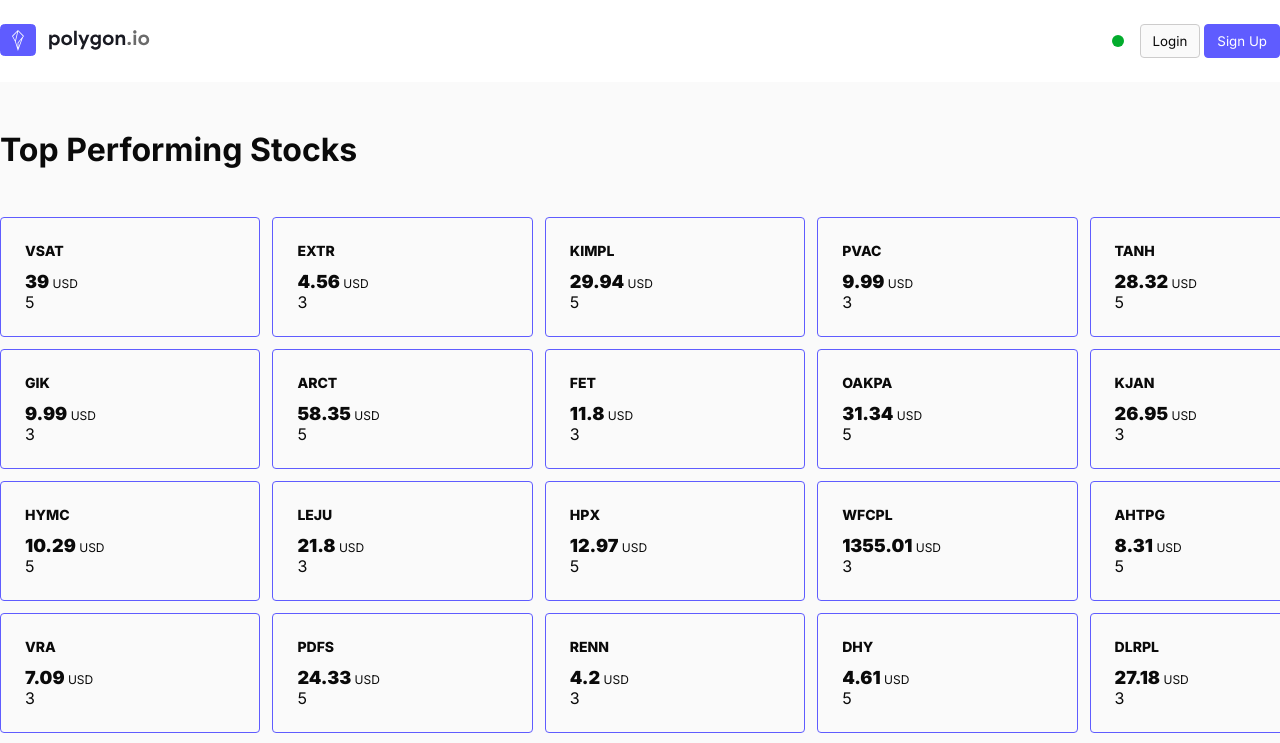
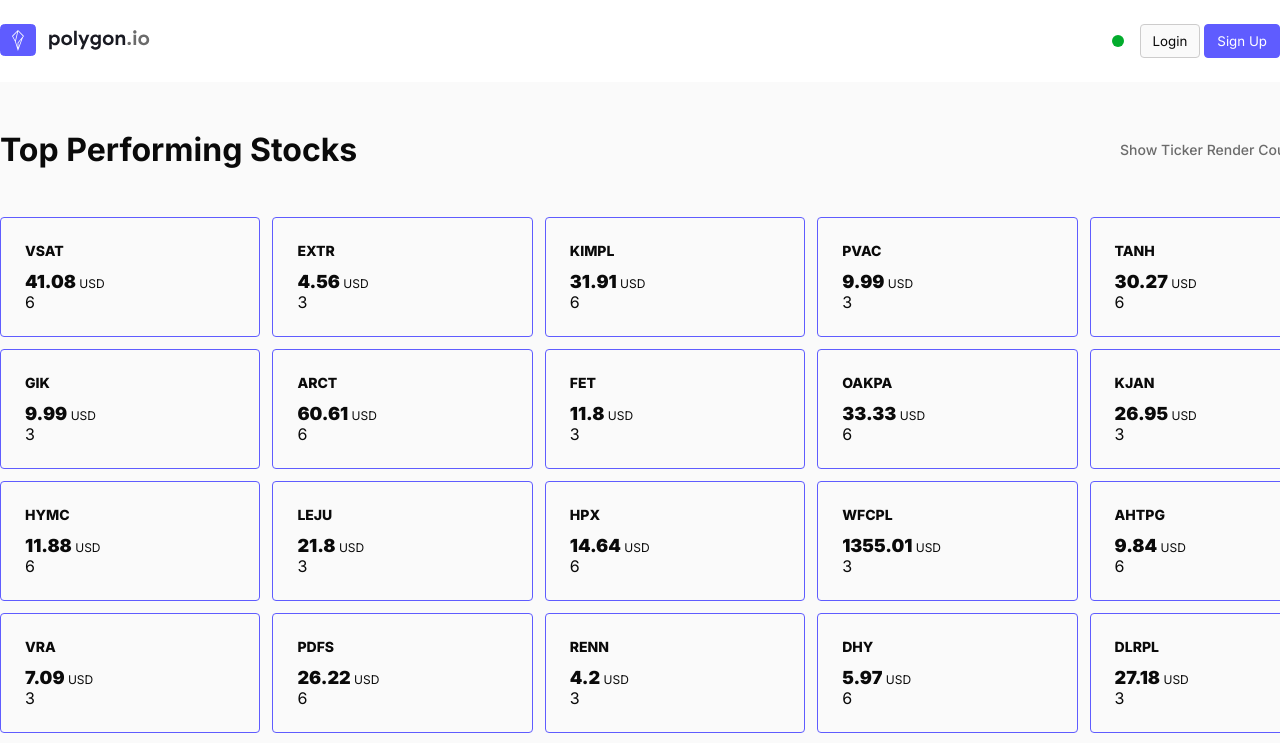
Before and after one commit to yehudabortz/polygon, a React (Create React App) app: page / in a window 1280 px wide. Shown: the top 743 px of the page. Built offline with nearby package versions, Linux system fonts and the light colour scheme.

Commit message:
Add Toggle buttons

```diff
--- a/src/App.jsx
+++ b/src/App.jsx
@@ -1,5 +1,8 @@
 import styled from "@emotion/styled";
+
+import { Toggle } from "./components/buttons/Toggle";
 import { useMemo, useState, useEffect } from "react";
+import { StandardGridWrap } from "./components/wrappers/index";
 import { NavBar } from "./components/navigation/NavBar";
 import "./App.scss";
 import { Home } from "./pages/Home/index.jsx";
@@ -8,7 +11,14 @@ function App() {
     <>
       <NavBar />
       <AppWrap className="App">
-        <PageTitle>Top Performing Stocks</PageTitle>
+        <SubNavWrap>
+          <PageTitle>Top Performing Stocks</PageTitle>
+          <StandardGridWrap className="grid-column">
+            <ToggleLabel>Show Ticker Render Counts</ToggleLabel>
+            <Toggle />
+          </StandardGridWrap>
+        </SubNavWrap>
+
         <Home />
       </AppWrap>
     </>
@@ -17,14 +27,25 @@ function App() {
 
 export default App;
 
-export const PageTitle = styled.h1`
-  margin-top: calc(var(--main-padding) * 2);
-  margin-bottom: var(--main-padding);
+const PageTitle = styled.h1`
+  width: 100%;
 `;
-export const AppWrap = styled.div`
+const AppWrap = styled.div`
   background: var(--main-bg-color);
   min-height: 100vh;
   position: relative;
   width: var(--container-width);
   margin: auto;
 `;
+const SubNavWrap = styled.div`
+  display: flex;
+  gap: var(--main-grid-gap);
+  margin-top: calc(var(--main-padding) * 2);
+  margin-bottom: var(--main-padding);
+`;
+const ToggleLabel = styled.span`
+  font-weight: 500;
+  font-size: 14px;
+  color: var(--muted-text-color);
+  margin: auto;
+`;
--- a/src/App.scss
+++ b/src/App.scss
@@ -2,6 +2,7 @@
 :root {
   --main-text-color: #0a0a0a;
   --secondary-text-color: #fff;
+  --muted-text-color: #6b6b6b;
   --main-bg-color: #fafafa;
   --main-border-color: #cdcccc;
   --main-accent-color: #5f5cff;
@@ -24,3 +25,24 @@
 body {
   background: var(--main-bg-color);
 }
+
+h1,
+h2,
+h3,
+h4,
+h5,
+h6,
+p,
+span,
+label,
+button {
+  margin: none;
+  -webkit-hyphens: auto;
+  -ms-hyphens: auto;
+  hyphens: auto;
+  width: max-content;
+}
+
+.grid-column {
+  grid-auto-flow: column;
+}
--- /dev/null
+++ b/src/components/buttons/Toggle/index.js
@@ -0,0 +1,30 @@
+import React from "react";
+import styled from "@emotion/styled";
+
+export const Toggle = ({ ...props }) => {
+  return (
+    <ToggleButton {...props}>
+      <ToggleKnob />
+    </ToggleButton>
+  );
+};
+
+export const ToggleButton = styled.button`
+  position: relative;
+  background: var(--main-accent-color);
+  height: 18px;
+  width: 32px;
+  border-radius: 50px;
+  border: solid var(--main-accent-color) 1px;
+  margin: auto;
+`;
+export const ToggleKnob = styled.span`
+  height: 14px;
+  width: 14px;
+  bottom: 1px;
+  right: 1px;
+  z-index: 2;
+  background: var(--main-bg-color);
+  position: absolute;
+  border-radius: 50px;
+`;
--- a/src/components/navigation/NavBar.js
+++ b/src/components/navigation/NavBar.js
@@ -1,4 +1,5 @@
 import React from "react";
+
 import { StandardColumnGridWrapper } from "../wrappers/index";
 
 import { PrimaryButton, SecondaryButton } from "../buttons/index";
--- a/src/components/wrappers/index.js
+++ b/src/components/wrappers/index.js
@@ -1,4 +1,9 @@
 import styled from "@emotion/styled";
+export const StandardGridWrap = styled.div`
+  display: grid;
+  gap: var(--main-grid-gap);
+  width: max-content;
+`;
 export const StandardColumnGridWrapper = styled.div`
   display: grid;
 
--- a/src/pages/Home/index.jsx
+++ b/src/pages/Home/index.jsx
@@ -1,4 +1,5 @@
-import React from "react";
+import React, { useState } from "react";
+import { useEffect, useLayoutEffect } from "react";
 import { StandardColumnGridWrapper } from "../../components/wrappers/index";
 
 import { TickerBlock } from "../../components/TickerBlock/index";
@@ -7,11 +8,38 @@ import { useStockData } from "./useStockData";
 
 export const Home = () => {
   const stockData = useStockData();
+
+  const [page, setPage] = useState(1);
+  const [resultsCountOffset, setResultsCountOffset] = useState(0);
+
+  useLayoutEffect(() => {
+    setResultsCountOffset(40);
+  }, []);
+
+  // Below, useEffect will paint other components and initial state of the page before resultsCountOffset is set,
+  // to simulate this, try setting the default state to 2 and then update it to 5000 in the useEffect.
+  // useEffect(() => {
+  //   setResultsCountOffset(5000);
+  // }, []);
+  const loadMoreStocks = (e) => {
+    const scrollTop = Math.floor(e?.target?.documentElement?.scrollTop);
+    const scrollHeight = e?.target?.documentElement?.scrollHeight;
+    const innerHeight = window.innerHeight;
+
+    if (scrollTop + innerHeight === scrollHeight) {
+      setPage((prev) => prev + 1);
+    }
+  };
+
+  useEffect(() => {
+    window.addEventListener("scroll", loadMoreStocks);
+    // return window.removeEventListener("scroll", loadMoreStocks);
+  }, []);
+
   return (
     <PageWrap>
       <TickerGrid>
-        {/* {stockData.map((s) => { */}
-        {stockData.slice(0, 20).map((s) => {
+        {stockData.slice(0, page * resultsCountOffset).map((s) => {
           return <TickerBlock ticker={s["T"]} price={s["o"]} key={s["T"]} />;
         })}
       </TickerGrid>
--- a/src/pages/Home/useStockData.js
+++ b/src/pages/Home/useStockData.js
@@ -1,4 +1,4 @@
-import { useMemo, useEffect, useState } from "react";
+import { useEffect, useState } from "react";
 const stockData = require("../../data.json");
 
 export const useStockData = () => {
```
